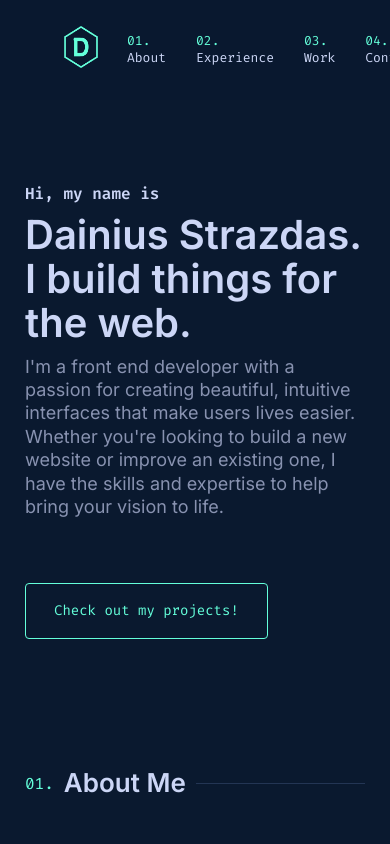
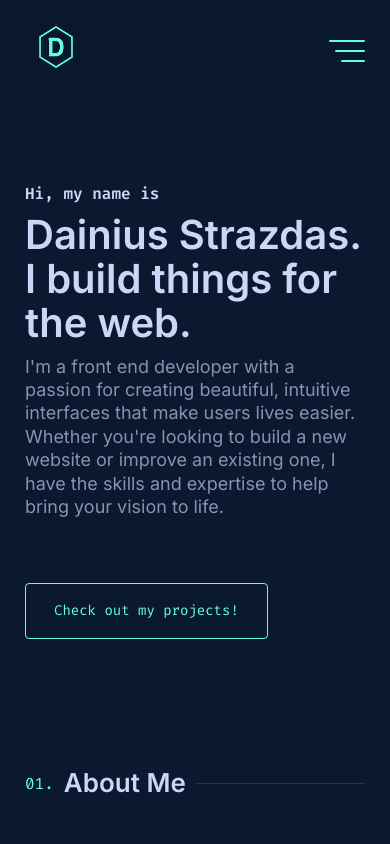
Before and after one commit to lastwon/Portfolio, a React (Create React App) app in the folder portfolio/: page / in a window 390 px wide. Shown: the top 844 px of the page. Built offline with nearby package versions, Linux system fonts and the light colour scheme.

Commit message:
Added hamburger menu, added media queries for navigation

```diff
--- a/portfolio/public/index.html
+++ b/portfolio/public/index.html
@@ -5,10 +5,7 @@
     <link rel="icon" href="%PUBLIC_URL%/favicon.ico" />
     <meta name="viewport" content="width=device-width, initial-scale=1" />
     <meta name="theme-color" content="#000000" />
-    <meta
-      name="description"
-      content="Web site created using create-react-app"
-    />
+    <meta name="description" content="Dainius Strazdas Portfolio website" />
     <title>Dainius Strazdas</title>
   </head>
   <body>
--- a/portfolio/src/components/Nav.js
+++ b/portfolio/src/components/Nav.js
@@ -9,6 +9,7 @@ import resume from "../images/resume.pdf";
 const Nav = () => {
   const [prevScrollPos, setPrevScrollPos] = useState(window.pageYOffset);
   const [visible, setVisible] = useState(true);
+  const [open, setOpen] = useState(false);
 
   useEffect(() => {
     const handleScroll = () => {
@@ -60,6 +61,27 @@ const Nav = () => {
     }
   );
 
+  const [resumemobileRef, resumemobileSprings] = useInView(
+    () => ({
+      from: {
+        opacity: 0,
+        transform: "translateY(-100%)",
+      },
+      to: {
+        opacity: 1,
+        transform: "translateY(0%)",
+      },
+    }),
+    {
+      rootMargin: "0% 0%",
+      once: true,
+    }
+  );
+
+  const handleOpen = () => {
+    setOpen(!open);
+  };
+
   return (
     <nav className={navClass}>
       <a
@@ -91,6 +113,33 @@ const Nav = () => {
           </a>
         </animated.div>
       </ol>
+
+      <div className="ham-box" onClick={handleOpen}>
+        <div className={open ? "ham-open" : "ham-inner"}></div>
+      </div>
+      <ol className={open ? "mobile" : "none"}>
+        {navItems.map((item, index) => (
+          <li
+            key={index}
+            style={{
+              transitionDelay: `${item.delay}ms`,
+              transform: mounted ? "translateY(0%)" : "translateY(-200%)",
+            }}
+          >
+            <a href={`#${item.text.toLowerCase()}`}>{item.text}</a>
+          </li>
+        ))}
+        <animated.div ref={resumemobileRef} style={resumemobileSprings}>
+          <a
+            className="resume"
+            href={resume}
+            target="_blank"
+            rel="noreferrer noopener"
+          >
+            Resume
+          </a>
+        </animated.div>
+      </ol>
     </nav>
   );
 };
--- a/portfolio/src/styles/nav.css
+++ b/portfolio/src/styles/nav.css
@@ -19,6 +19,18 @@ nav {
   transition: all 0.25s cubic-bezier(0.645, 0.045, 0.355, 1);
 }
 
+@media (max-width: 1080px) {
+  nav {
+    padding: 0px 40px;
+  }
+}
+
+@media (max-width: 768px) {
+  nav {
+    padding: 0px 25px;
+  }
+}
+
 .nav-hidden {
   transform: translateY(-100%);
 }
@@ -37,7 +49,7 @@ img {
   height: 42px;
 }
 
-ol {
+.links {
   display: flex;
   padding: 0;
   margin: 0;
@@ -45,7 +57,13 @@ ol {
   align-items: center;
 }
 
-ol li {
+@media (max-width: 768px) {
+  .links {
+    display: none;
+  }
+}
+
+.links li {
   margin: 0 5px;
   position: relative;
   counter-increment: item 1;
@@ -56,11 +74,174 @@ ol li {
   transition: transform 0.25s cubic-bezier(0.645, 0.045, 0.355, 1);
 }
 
-ol li:before {
+.links li:before {
   content: "0" counter(item) ".";
   margin-right: 5px;
   color: var(--green);
   text-align: right;
+}
+
+.mobile {
+  display: none;
+}
+
+.mobile .resume {
+  display: block;
+}
+
+@media (max-width: 768px) {
+  .mobile {
+    display: flex;
+    flex-direction: column;
+    -moz-box-pack: center;
+    justify-content: center;
+    -moz-box-align: center;
+    align-items: center;
+    position: fixed;
+    top: 0px;
+    bottom: 0px;
+    right: 0px;
+    padding: 50px 10px;
+    width: min(75vw, 400px);
+    margin-top: 0;
+    height: 100vh;
+    outline: 0px;
+    background-color: var(--light-navy);
+    box-shadow: -10px 0px 30px -15px var(--navy-shadow);
+    z-index: 9;
+    list-style: none;
+  }
+}
+
+.none {
+  display: none;
+}
+
+.mobile li {
+  position: relative;
+  display: flex;
+  flex-direction: column;
+  align-items: center;
+  margin: 0 auto 20px;
+  counter-increment: item 1;
+  font-size: clamp(var(--fz-sm), 4vw, var(--fz-lg));
+}
+
+@media (max-width: 600px) {
+  .mobile li {
+    margin: 0 auto 10px;
+  }
+}
+
+.mobile li:before {
+  content: "0" counter(item) ".";
+  display: block;
+  margin-bottom: 5px;
+  color: var(--green);
+  font-size: var(--fz-sm);
+}
+
+.mobile li a {
+  width: 100%;
+  padding: 3px 20px 20px;
+}
+
+.ham-box {
+  display: none;
+}
+
+@media (max-width: 768px) {
+  .ham-box {
+    display: inline-block;
+    position: relative;
+    width: 30px;
+    height: 24px;
+    z-index: 9999;
+  }
+}
+
+.ham-inner {
+  position: absolute;
+  top: 50%;
+  right: 0;
+  width: 30px;
+  height: 2px;
+  border-radius: 4px;
+  background-color: var(--green);
+  transition-duration: 0.22s;
+  transition-property: transform;
+  transition-timing-function: cubic-bezier(0.215, 0.61, 0.355, 1);
+}
+
+.ham-inner::before,
+.ham-inner::after {
+  content: "";
+  display: block;
+  position: absolute;
+  left: auto;
+  right: 0;
+  width: 30px;
+  height: 2px;
+  border-radius: 4px;
+  background-color: var(--green);
+  transition-timing-function: ease;
+  transition-duration: 0.15s;
+  transition-property: transform;
+}
+
+.ham-inner::before {
+  width: 120%;
+  top: -10px;
+}
+
+.ham-inner::after {
+  width: 80%;
+  bottom: -10px;
+}
+
+.ham-open {
+  position: absolute;
+  top: 50%;
+  right: 0;
+  width: 30px;
+  height: 2px;
+  border-radius: 4px;
+  background-color: var(--green);
+  transition-duration: 0.22s;
+  transition-property: transform;
+  transition-timing-function: cubic-bezier(0.215, 0.61, 0.355, 1);
+}
+
+.ham-open::before,
+.ham-open::after {
+  content: "";
+  display: block;
+  position: absolute;
+  left: auto;
+  right: 0;
+  width: 30px;
+  height: 2px;
+  border-radius: 4px;
+  background-color: var(--green);
+  transition-timing-function: ease;
+  transition-duration: 0.15s;
+  transition-property: transform;
+}
+
+.ham-open::before {
+  width: 100%;
+  top: 0px;
+  transform: rotate(225deg);
+  transition: bottom 0.1s ease-out,
+    transform 0.22s cubic-bezier(0.215, 0.61, 0.355, 1) 0.12s;
+}
+
+.ham-open::after {
+  width: 100%;
+  bottom: 0px;
+  transform: rotate(-225deg);
+  transition: bottom 0.1s ease-out,
+    transform 0.22s cubic-bezier(0.215, 0.61, 0.355, 1) 0.12s;
 }
 
 .resume {
```
